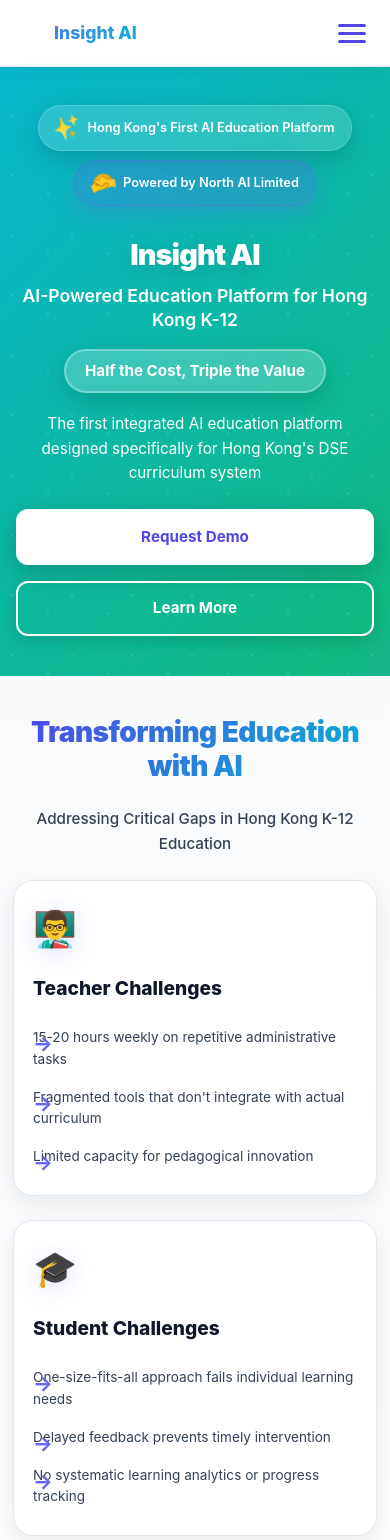
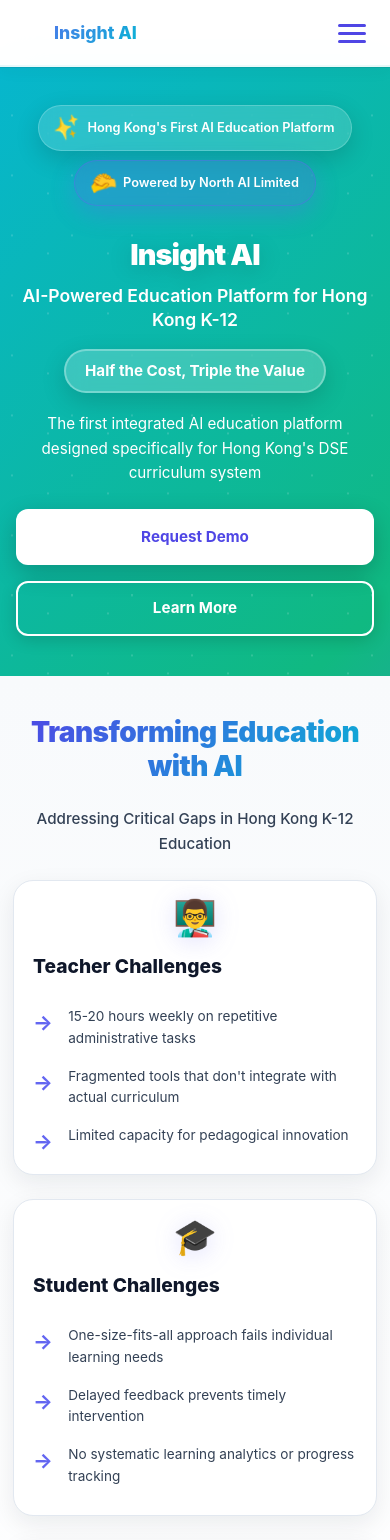
Before and after one commit to BakariSp/Front-page-Insight-AI, a React (Create React App) app: page / in a window 390 px wide. Shown: the top 1540 px of the page. Built offline with nearby package versions, Linux system fonts and the light colour scheme.

Commit message:
Fix: Content updated

```diff
--- a/src/App.css
+++ b/src/App.css
@@ -543,6 +543,8 @@
   font-size: 2.8rem;
   margin-bottom: 1rem;
   filter: drop-shadow(0 4px 12px rgba(0, 0, 0, 0.2));
+  display: block;
+  text-align: center;
 }
 
 .solution-card h3 {
@@ -1169,11 +1171,20 @@
   50% { transform: translate(5%, 5%) scale(1.1); }
 }
 
-.cta .section-title,
+.cta .section-title {
+  color: white;
+  position: relative;
+  z-index: 1;
+  text-shadow: 0 2px 8px rgba(0, 0, 0, 0.2);
+  -webkit-text-fill-color: white;
+  background: none;
+}
+
 .cta .section-subtitle {
-  color: white;
+  color: rgba(255, 255, 255, 0.95);
   position: relative;
   z-index: 1;
+  text-shadow: 0 1px 4px rgba(0, 0, 0, 0.15);
 }
 
 .contact-info {
@@ -1708,6 +1719,7 @@
   .pricing-card li {
     font-size: 0.95rem;
     padding: 0.8rem 0;
+    padding-left: 2rem;
   }
 
   .container {
@@ -1737,22 +1749,33 @@
     padding: 1.5rem;
   }
 
+  .solution-card {
+    display: flex;
+    flex-direction: column;
+  }
+
   .problem-icon,
   .solution-icon {
     font-size: 2.5rem;
-    margin-bottom: 1rem;
+    margin-bottom: 1.2rem;
+    display: block;
+    text-align: center;
+    width: 100%;
+    line-height: 1;
   }
 
   .problem-card h3,
   .solution-card h3 {
     font-size: 1.3rem;
     margin-bottom: 1rem;
+    clear: both;
   }
 
   .problem-card li,
   .solution-card li {
     font-size: 0.9rem;
     padding: 0.5rem 0;
+    padding-left: 2rem;
   }
 
   .advantage-number {
@@ -2012,19 +2035,31 @@
     padding: 1.2rem;
   }
 
+  .solution-card {
+    display: flex;
+    flex-direction: column;
+  }
+
   .problem-icon,
   .solution-icon {
     font-size: 2.2rem;
+    display: block;
+    text-align: center;
+    width: 100%;
+    line-height: 1;
+    margin-bottom: 1rem;
   }
 
   .problem-card h3,
   .solution-card h3 {
     font-size: 1.2rem;
+    clear: both;
   }
 
   .problem-card li,
   .solution-card li {
     font-size: 0.85rem;
+    padding-left: 2.2rem;
   }
 
   .comparison-table {
@@ -2091,6 +2126,7 @@
 
   .pricing-card li {
     font-size: 0.9rem;
+    padding-left: 2.2rem;
   }
 
   .popular-badge {
--- a/src/App.tsx
+++ b/src/App.tsx
@@ -642,7 +642,7 @@
               {t('cta.subtitle')}
             </motion.p>
             <motion.a
-              href="mailto:info@insight-ai.hk"
+              href="mailto:info@insightaihk.com"
               className="btn btn-primary btn-large"
               variants={scaleIn}
               transition={{ duration: 0.6, delay: 0.2 }}
@@ -727,8 +727,7 @@
             >
               <h4 className="footer-title">Get in Touch</h4>
               <div className="footer-contact-info">
-                <p>📧 info@insight-ai.hk</p>
-                <p>📞 +852 XXXX XXXX</p>
+                <p>📧 info@insightaihk.com</p>
                 <p>🕐 Mon - Fri, 9:00 - 18:00</p>
               </div>
               <motion.a
--- a/src/locales/en.json
+++ b/src/locales/en.json
@@ -219,9 +219,9 @@
   },
   "cta": {
     "title": "Ready to Transform Your School?",
-    "subtitle": "Join 50+ Hong Kong schools already using Insight AI",
+    "subtitle": "Embrace the Future of AI-Powered Education in the Digital Era",
     "button": "Schedule a Demo",
-    "contact": "Or contact us at: info@insight-ai.hk"
+    "contact": "Or contact us at: info@insightaihk.com"
   },
   "footer": {
     "company": "Insight AI Limited",
--- a/src/locales/zh.json
+++ b/src/locales/zh.json
@@ -219,9 +219,9 @@
   },
   "cta": {
     "title": "準備好轉型您的學校了嗎？",
-    "subtitle": "加入已使用 Insight AI 的50+所香港學校",
+    "subtitle": "擁抱AI驅動的智能教育，引領數字化時代變革",
     "button": "預約演示",
-    "contact": "或聯繫我們：info@insight-ai.hk"
+    "contact": "或聯繫我們：info@insightaihk.com"
   },
   "footer": {
     "company": "Insight AI Limited",
```
Also changed, not shown: 1 other file (tests, documents, lock files or other folders).
